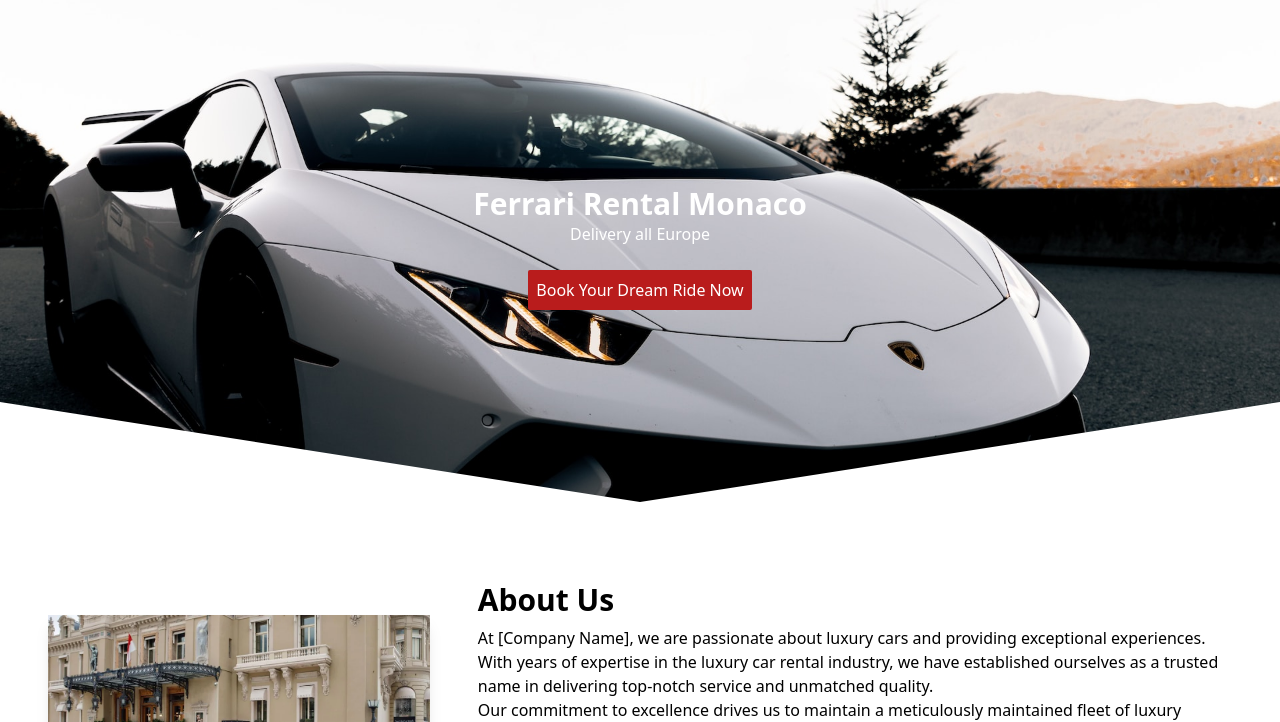
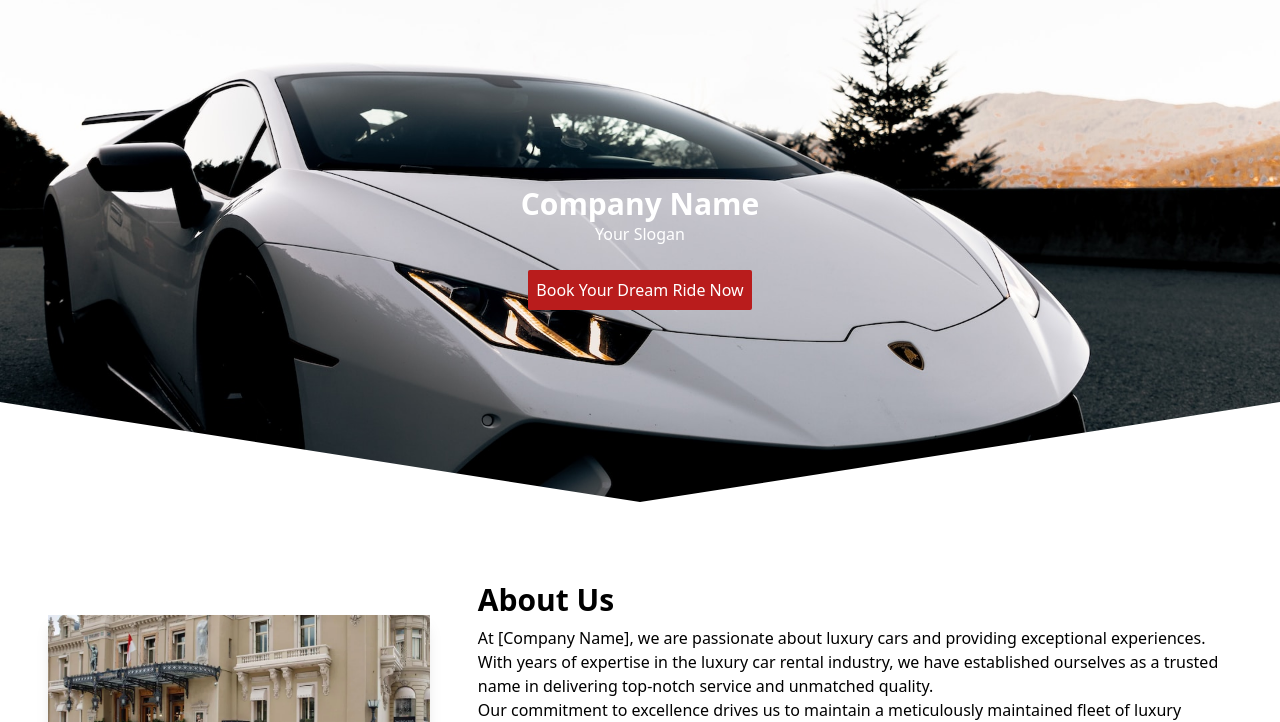
Before and after one commit to pbutkus/car-rentals-astro, an Astro site: page / in a window 1280 px wide. Shown: the part 78-800 px from the top of the page. Built offline with nearby package versions, Linux system fonts and the light colour scheme; Astro itself is replaced by a stand-in of ours.

Commit message:
Update Hero “hero”

```diff
--- a/src/content/hero/hero.md
+++ b/src/content/hero/hero.md
@@ -1,5 +1,5 @@
 ---
-heading: Ferrari Rental Monaco
-subheading: Delivery all Europe
+heading: Company Name
+subheading: Your Slogan
 background: /huracan.jpg
 ---
```
